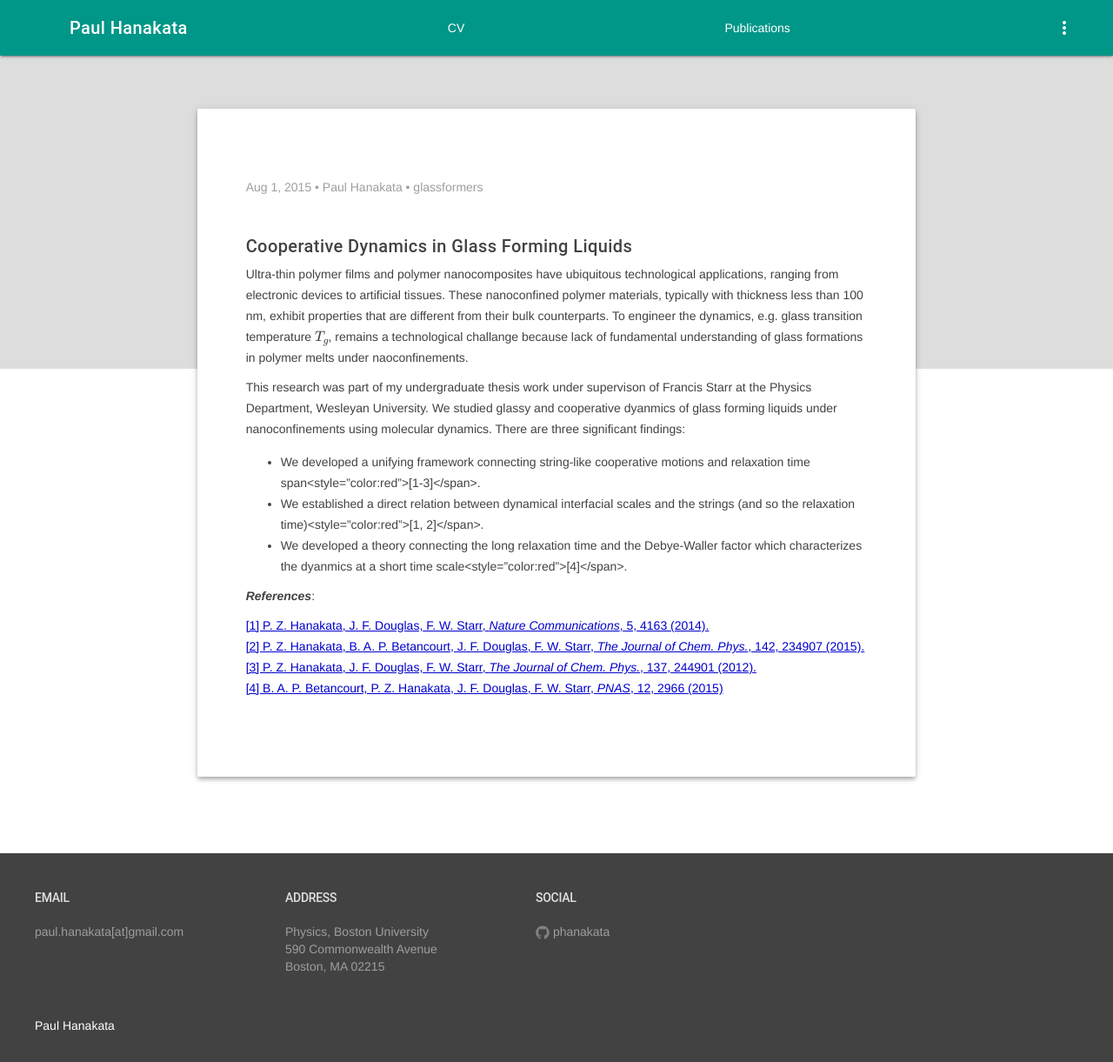
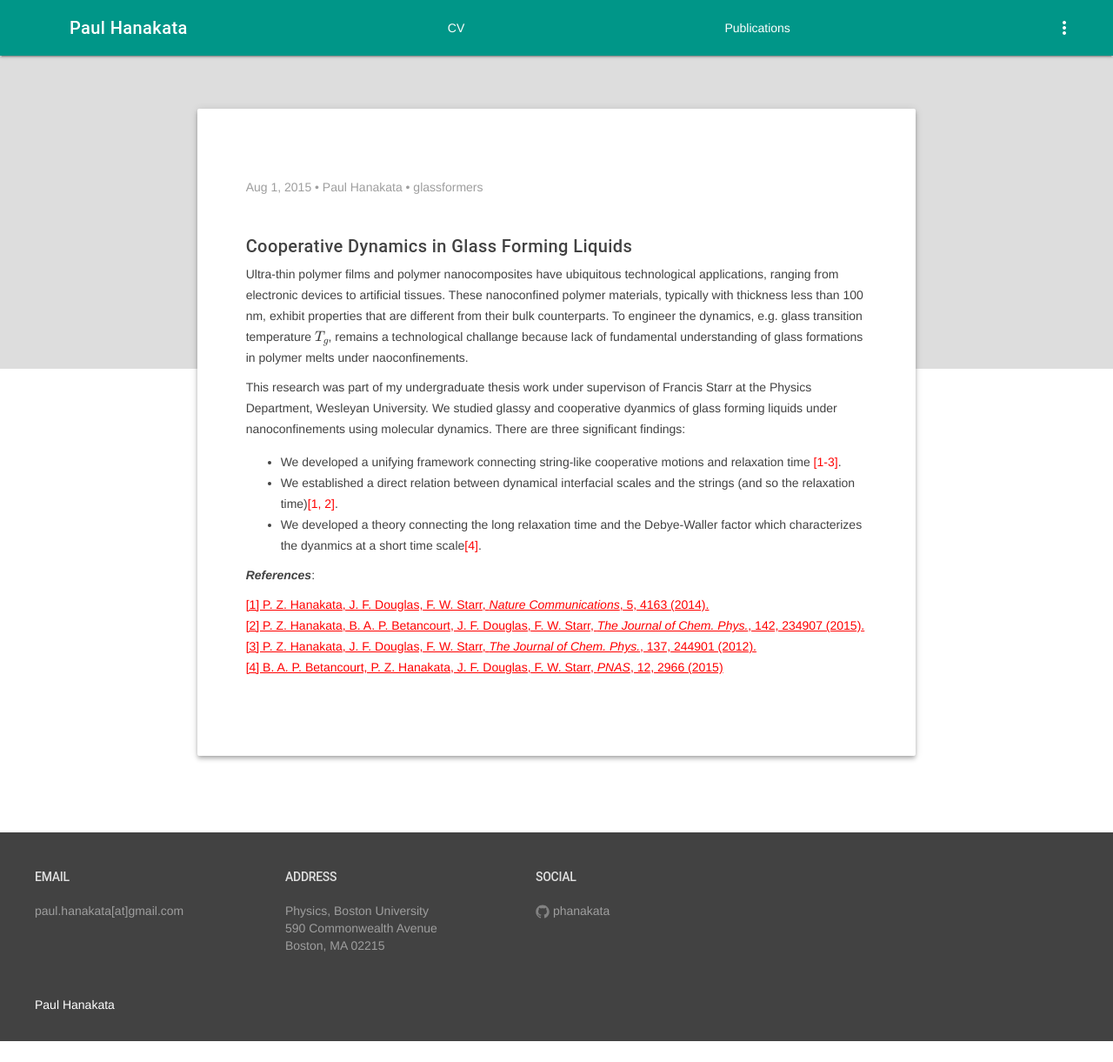
Before and after one commit to phanakata/phanakata.github.io, a Jekyll site: the page built from _posts/2015-08-01-glassforming.markdown, in a window 1280 px wide. Shown: the whole page at 87% size. Built offline with Jekyll 4.4.1, drawn with Linux system fonts in a browser that asks for light colours; formulas are drawn with MathJax 3; after the commit the page ends 1197 px from its top, so only the background shows below that.

Commit message:
Update 2015-08-01-glassforming.markdown

```diff
--- a/_posts/2015-08-01-glassforming.markdown
+++ b/_posts/2015-08-01-glassforming.markdown
@@ -14,14 +14,14 @@
 This research was part of my undergraduate thesis work under supervison of Francis Starr at the Physics Department, Wesleyan University.
 We studied glassy and cooperative dyanmics of glass forming liquids under nanoconfinements using molecular dynamics.
 There are three significant findings:
-* We developed a unifying framework connecting string-like cooperative motions and relaxation time span<style="color:red">[1-3]</span>.
-* We established a direct relation between dynamical interfacial scales and the strings (and so the relaxation time)<style="color:red">[1, 2]</span>.
-* We developed a theory connecting the long relaxation time and the Debye-Waller factor which characterizes the dyanmics at a short time scale<style="color:red">[4]</span>.
+* We developed a unifying framework connecting string-like cooperative motions and relaxation time <span style="color:red">[1-3]</span>.
+* We established a direct relation between dynamical interfacial scales and the strings (and so the relaxation time)<span style="color:red">[1, 2]</span>.
+* We developed a theory connecting the long relaxation time and the Debye-Waller factor which characterizes the dyanmics at a short time scale<span style="color:red">[4]</span>.
 
 
 ***References***:
 
-<a href="https://www.nature.com/articles/ncomms5163" style="color: #0000cd">[1] P. Z. Hanakata, J. F. Douglas, F. W. Starr, *Nature Communications*, 5, 4163 (2014).</a>\\
-<a href="https://aip.scitation.org/doi/abs/10.1063/1.4922481" style="color: #0000cd">[2] P. Z. Hanakata, B. A. P. Betancourt, J. F. Douglas, F. W. Starr, *The Journal of Chem. Phys.*, 142, 234907 (2015).</a>\\
-<a href="https://aip.scitation.org/doi/abs/10.1063/1.4772402" style="color: #0000cd">[3] P. Z. Hanakata, J. F. Douglas, F. W. Starr, *The Journal of Chem. Phys.*, 137, 244901 (2012).</a>\\
-<a href="http://www.pnas.org/content/112/10/2966.short" style="color: #0000cd">[4] B. A. P. Betancourt, P. Z. Hanakata, J. F. Douglas, F. W. Starr, *PNAS*, 12, 2966 (2015) </a>
+<a href="https://www.nature.com/articles/ncomms5163" style="color:red">[1] P. Z. Hanakata, J. F. Douglas, F. W. Starr, *Nature Communications*, 5, 4163 (2014).</a>\\
+<a href="https://aip.scitation.org/doi/abs/10.1063/1.4922481" style="color:red">[2] P. Z. Hanakata, B. A. P. Betancourt, J. F. Douglas, F. W. Starr, *The Journal of Chem. Phys.*, 142, 234907 (2015).</a>\\
+<a href="https://aip.scitation.org/doi/abs/10.1063/1.4772402" style="color:red">[3] P. Z. Hanakata, J. F. Douglas, F. W. Starr, *The Journal of Chem. Phys.*, 137, 244901 (2012).</a>\\
+<a href="http://www.pnas.org/content/112/10/2966.short" style="color:red">[4] B. A. P. Betancourt, P. Z. Hanakata, J. F. Douglas, F. W. Starr, *PNAS*, 12, 2966 (2015) </a>
```
